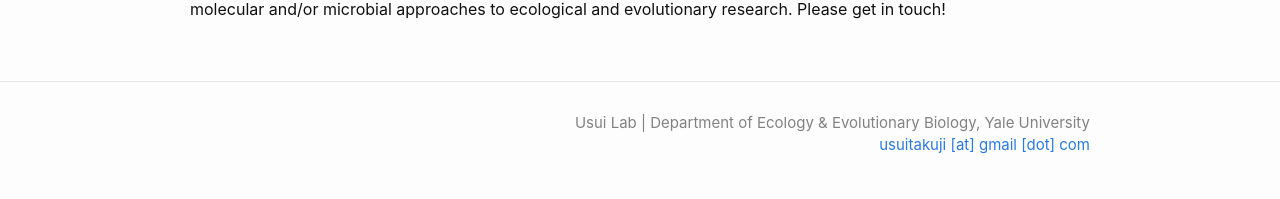
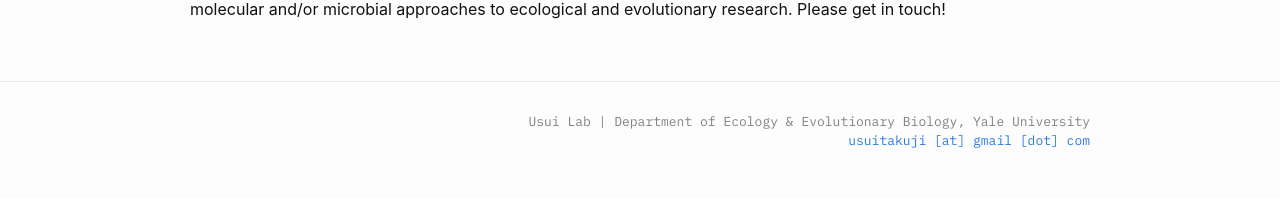
Before and after one commit to takujiusui/takujiusui.github.io, a Jekyll site: the page built from opps.md, in a window 1280 px wide. Shown: the part 888-1087 px from the top of the page. Built offline with Jekyll 4.4.1, drawn with Linux system fonts in a browser that asks for light colours.

Commit message:
footer fon

```diff
--- a/assets/css/style.scss
+++ b/assets/css/style.scss
@@ -308,3 +308,12 @@
   font-size: 15px;
   font-weight: 400;
 }
+
+.footer-col,
+.footer-col a,
+.social-media-list,
+.social-media-list a {
+  font-family: "IBM Plex Mono", monospace;
+  font-weight: 400;
+  font-size: 13px;
+}
```
